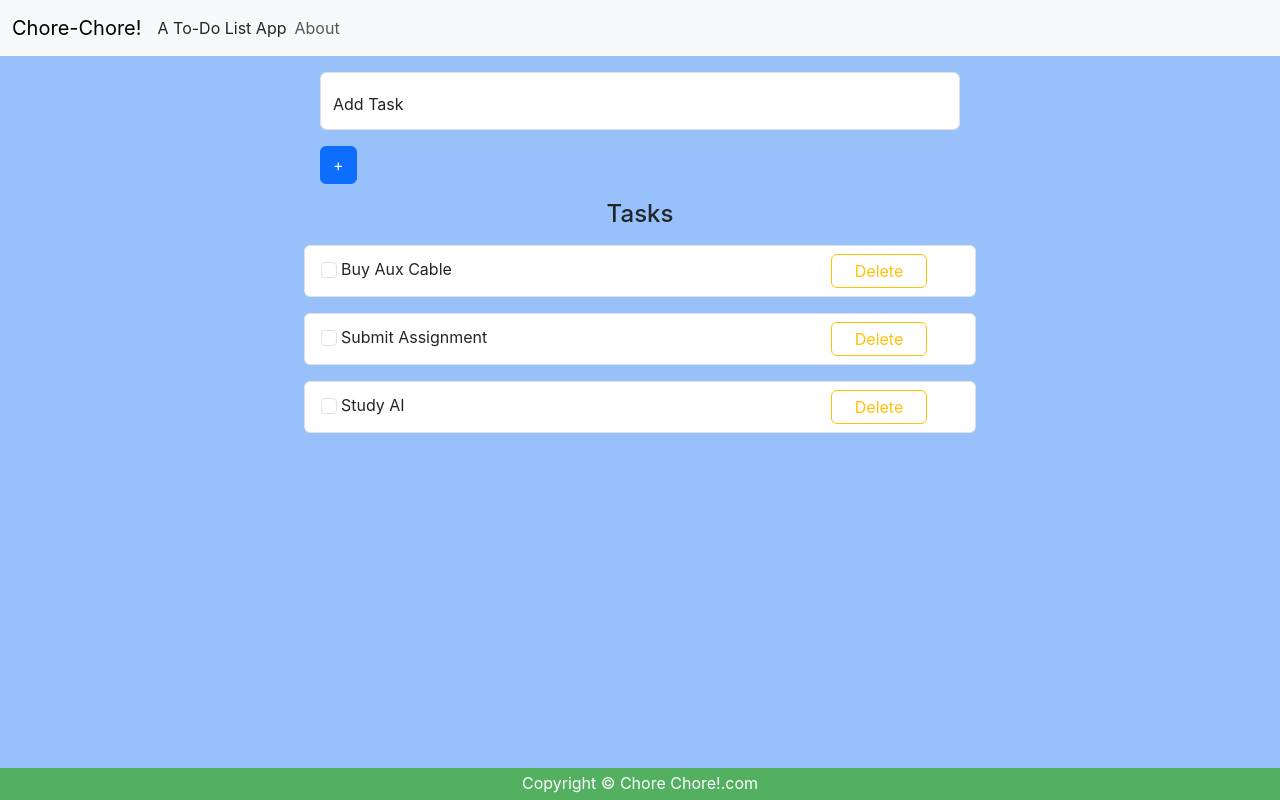
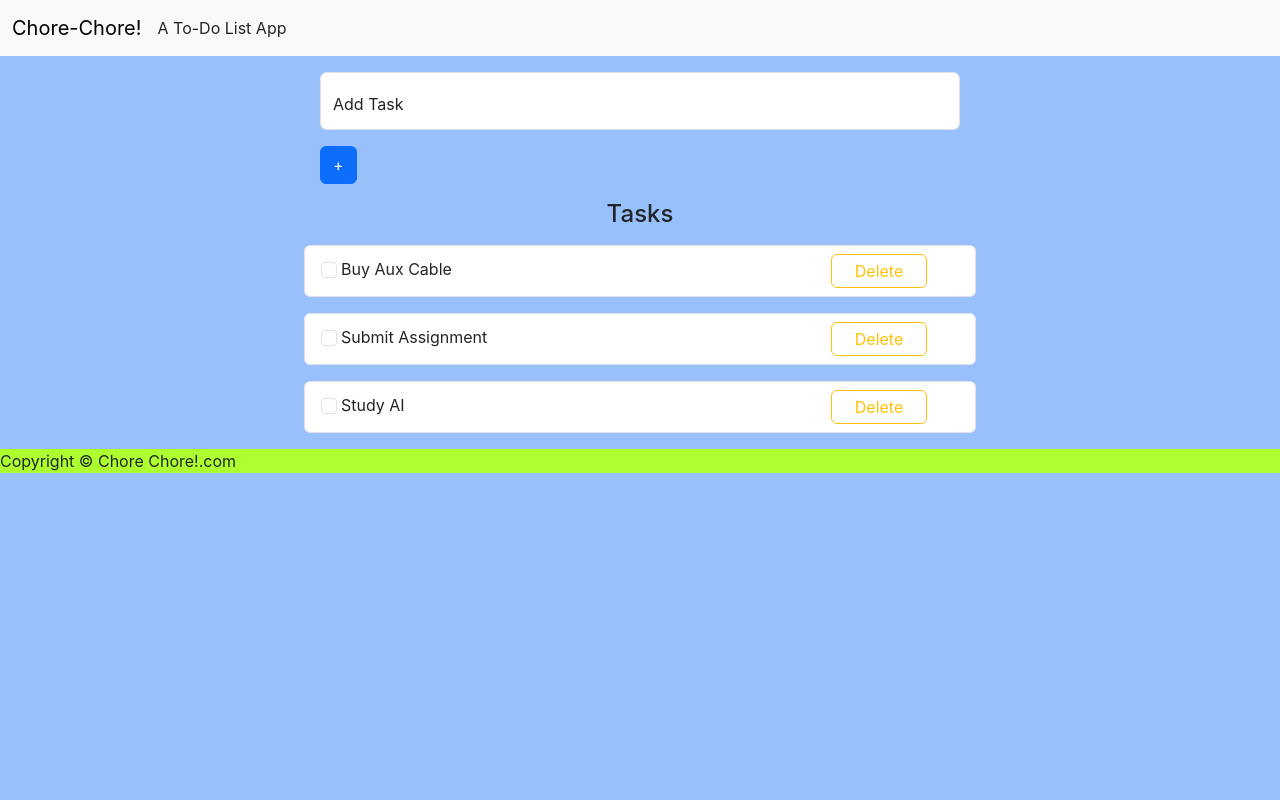
Before and after one commit to vermaArpitt/Todo-list__ReactJS, a React (Create React App) app: page / in a window 1280 px wide. Built offline with nearby package versions, Linux system fonts and the light colour scheme.

Commit message:
Finished Add Task component
Added AddTask component to add new tasks using a form.

```diff
--- a/src/App.js
+++ b/src/App.js
@@ -11,8 +11,8 @@ function App() {
   {sno : 2, title : "Submit Assignment"},
   {sno : 3, title : "Study AI"}]);
 
-  const addTask = () => {
-
+  const addTask = (task) => {
+    setTodos([...todos, {sno: 4, title: task}]);
   }
 
   const onDelete = (todo) => {
@@ -24,7 +24,7 @@ function App() {
   return (
     <>
     <Header title = "Chore-Chore!"/>
-    <AddTodo/>
+    <AddTodo addTask={addTask}/>
     <Todos todos = {todos} onDelete = {onDelete}/>
     <Footer/>
     </>
--- a/src/MyComponents/AddTodo.js
+++ b/src/MyComponents/AddTodo.js
@@ -1,13 +1,33 @@
-import React from 'react';
+import React, {useState} from 'react';
 import './AddTodo.css';
 
-export const AddTodo = () => {
+export const AddTodo = (props) => {
+    const [task, setTask] = useState("");
+
+    const changeTask = (title)=>
+    {
+        setTask(title);
+    }
+
+    const submitForm = (e)=>
+    {
+        e.preventDefault();
+        if(task.length === 0)
+        {
+            alert("Task can not be empty");
+        }
+        else
+        {
+            props.addTask(task);
+        }
+    }
+
     return (
         <div className="addForm">
-            <form>
-                <div class="form-floating mb-3 my-3">
-                    <input type="text" class="form-control" id="floatingInput" placeholder="Add Task"/>
-                    <label for="floatingInput">Add Task</label>
+            <form onSubmit={submitForm}>
+                <div className="form-floating mb-3 my-3">
+                    <input type="text" className="form-control" id="floatingInput" placeholder="Add Task" onChange={(event)=>{changeTask(event.target.value)}}/>
+                    <label htmlFor="floatingInput">Add Task</label>
                     </div>
 
                 <button type="submit" className="btn btn-primary"> + </button>
--- /dev/null
+++ b/src/MyComponents/Footer.css
@@ -0,0 +1,4 @@
+footer{
+    max-width: 100%;
+    background-color: greenyellow;
+}
--- a/src/MyComponents/Footer.js
+++ b/src/MyComponents/Footer.js
@@ -1,18 +1,9 @@
 import React from 'react';
+import './Footer.css';
 
 export default function Footer(){
-    let footerStyle = {
-        textAlign: "center",
-        backgroundColor: "rgba(76, 175, 80, 0.9)",
-        paddingTop: "3px",
-        height: "2em",
-        width: "100vw",
-        color: "white",
-        position: "absolute",
-        bottom: "0"
-    }
     return(
-        <footer style = {footerStyle}>
+        <footer>
             <p>Copyright &copy; Chore Chore!.com</p>
         </footer>
     )
--- a/src/MyComponents/Header.js
+++ b/src/MyComponents/Header.js
@@ -13,9 +13,6 @@ export default function Header(props) {
                         <li className="nav-item my-2">
                             A To-Do List App
                         </li>
-                        <li className="nav-item">
-                            <a className="nav-link" href="#">About</a>
-                        </li>
                     </ul>
                 </div>
             </div>
--- a/src/MyComponents/Todo.js
+++ b/src/MyComponents/Todo.js
@@ -6,7 +6,7 @@ export default function Todo(props) {
         <ul className="list-group">
             <li className="list-group-item">
                 <input className="form-check-input me-1 mt-2" type="checkbox" value="" id="firstCheckbox" />
-                <label className="form-check-label" for="firstCheckbox">{props.todo.title}</label>
+                <label className="form-check-label" htmlfor="firstCheckbox">{props.todo.title}</label>
                 <button type="button" className="btn btn-outline-warning p-1" onClick={() => {props.onDelete(props.todo)}}>Delete</button>
             </li>
         </ul>
```
